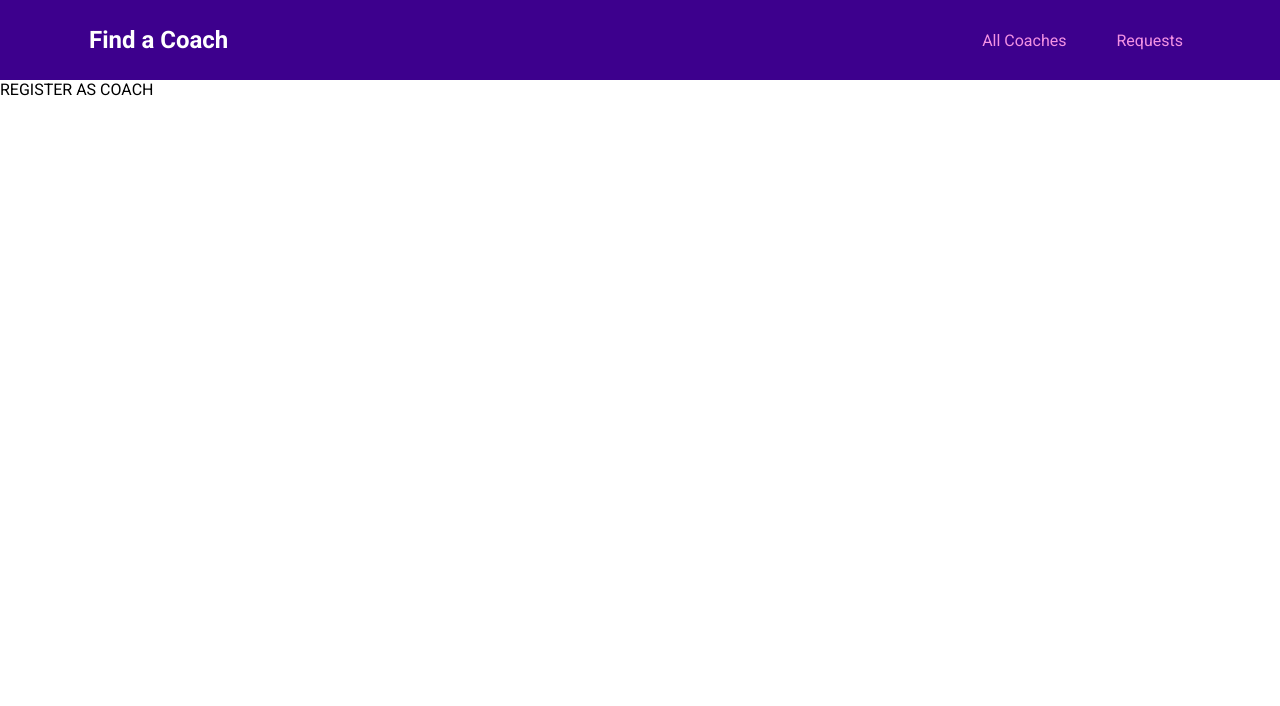
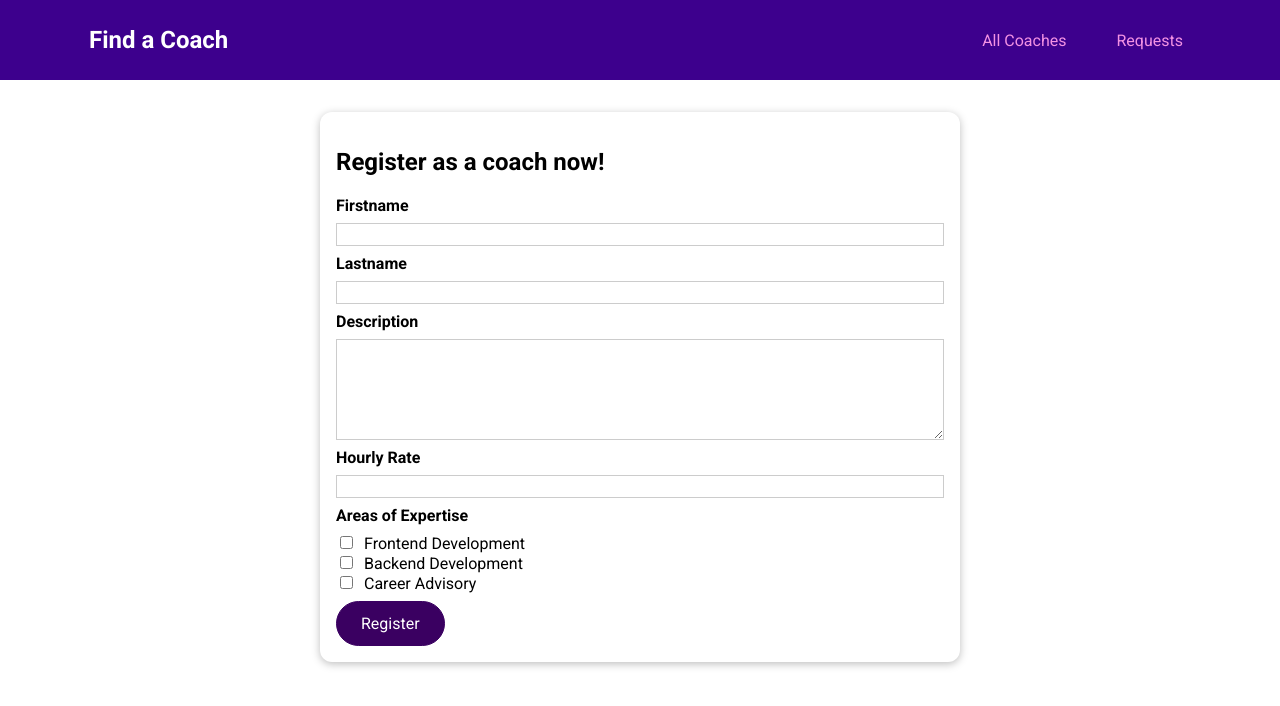
Before and after one commit to k1d12r04/find-a-coach-app, a Vue app: page /register in a window 1280 px wide. Shown: the top 706 px of the page. Built offline with nearby package versions, Linux system fonts and the light colour scheme.

Commit message:
Make register form as a coach

```diff
--- /dev/null
+++ b/src/components/coaches/CoachForm.vue
@@ -0,0 +1,119 @@
+<template>
+  <form @submit.prevent="submitCoachForm">
+    <div class="form-control">
+      <label for="firstname">Firstname</label>
+      <input type="text" id="firstname" v-model.trim="firstname" />
+    </div>
+    <div class="form-control">
+      <label for="lastname">Lastname</label>
+      <input type="text" id="lastname" v-model.trim="lastname" />
+    </div>
+    <div class="form-control">
+      <label for="description">Description</label>
+      <textarea id="description" rows="5" v-model.trim="description"></textarea>
+    </div>
+    <div class="form-control">
+      <label for="rate">Hourly Rate</label>
+      <input type="number" id="rate" v-model.number="rate" />
+    </div>
+    <div class="form-control">
+      <h3>Areas of Expertise</h3>
+      <div>
+        <input type="checkbox" id="frontend" value="frontend" v-model="areas" />
+        <label for="frontend">Frontend Development</label>
+      </div>
+      <div>
+        <input type="checkbox" id="backend" value="backend" v-model="areas" />
+        <label for="backend">Backend Development</label>
+      </div>
+      <div>
+        <input type="checkbox" id="career" value="career" v-model="areas" />
+        <label for="career">Career Advisory</label>
+      </div>
+    </div>
+    <base-button>Register</base-button>
+  </form>
+</template>
+
+<script>
+export default {
+  data() {
+    return {
+      firstname: '',
+      lastname: '',
+      description: '',
+      rate: null,
+      areas: [],
+    };
+  },
+  methods: {
+    submitCoachForm() {
+      const newCoach = {
+        first: this.firstname,
+        last: this.lastname,
+        desc: this.description,
+        rate: this.rate,
+        areas: this.areas,
+      };
+      console.log(newCoach);
+    },
+  },
+};
+</script>
+
+<style scoped>
+.form-control {
+  margin: 0.5rem 0;
+}
+
+label {
+  font-weight: bold;
+  display: block;
+  margin-bottom: 0.5rem;
+}
+
+input[type='checkbox'] + label {
+  font-weight: normal;
+  display: inline;
+  margin: 0 0 0 0.5rem;
+}
+
+input,
+textarea {
+  display: block;
+  width: 100%;
+  border: 1px solid #ccc;
+  font: inherit;
+}
+
+input:focus,
+textarea:focus {
+  background-color: #f0e6fd;
+  outline: none;
+  border-color: #3d008d;
+}
+
+input[type='checkbox'] {
+  display: inline;
+  width: auto;
+  border: none;
+}
+
+input[type='checkbox']:focus {
+  outline: #3d008d solid 1px;
+}
+
+h3 {
+  margin: 0.5rem 0;
+  font-size: 1rem;
+}
+
+.invalid label {
+  color: red;
+}
+
+.invalid input,
+.invalid textarea {
+  border: 1px solid red;
+}
+</style>
--- a/src/pages/coaches/CoachRegistration.vue
+++ b/src/pages/coaches/CoachRegistration.vue
@@ -1 +1,16 @@
-<template>REGISTER AS COACH</template>
+<template>
+  <base-card>
+    <h2>Register as a coach now!</h2>
+    <coach-form></coach-form>
+  </base-card>
+</template>
+
+<script>
+import CoachForm from '../../components/coaches/CoachForm.vue';
+
+export default {
+  components: {
+    CoachForm,
+  },
+};
+</script>
```
